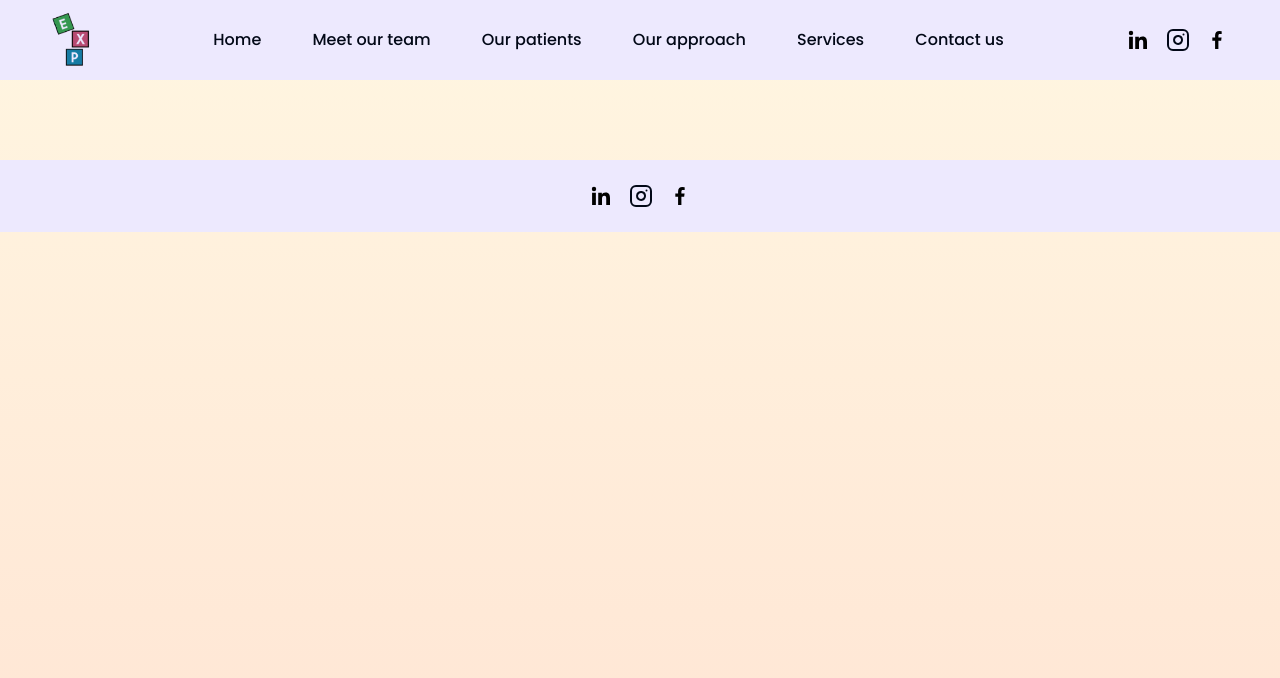
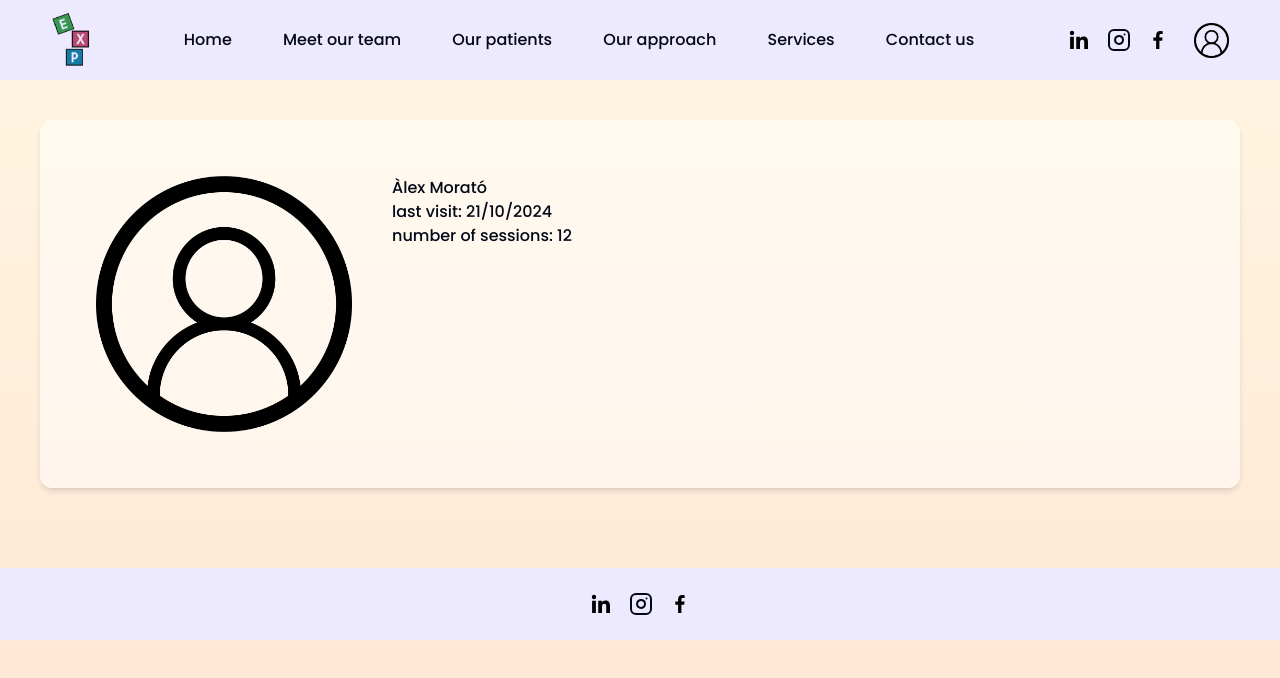
Before and after one commit to macupon/neuroExp, a React (Vite) app: page /user-detail in a window 1280 px wide. Shown: the top 678 px of the page. Built offline with nearby package versions, Linux system fonts and the light colour scheme.

Commit message:
first commit for adding users

```diff
--- a/src/App.jsx
+++ b/src/App.jsx
@@ -8,6 +8,7 @@ import HomeTraining from "./pages/HomeTraining";
 import Footer from "./components/ui/Footer";
 import OurApproach from "./pages/OurApproach";
 import ContactUs from "./pages/ContactUs";
+import UserDetail from "./pages/UserDetail";
 
 function App() {
   return (
@@ -22,6 +23,7 @@ function App() {
           <Route path="/speechandlanguage" element={<WhatWeOffer />} />
           <Route path="/hometraining" element={<HomeTraining />} />
           <Route path="/contactus" element={<ContactUs />} />
+          <Route path="/user-detail" element={<UserDetail />} />
         </Routes>
         <Footer />
       </Router>
--- a/src/components/ui/Navbar.jsx
+++ b/src/components/ui/Navbar.jsx
@@ -5,14 +5,20 @@ import { FbIcon } from "./icons/FbIcon";
 import { LinkIcon } from "./icons/LinkIcon";
 // import navLogo from "../../../public/nav-logo.png";
 import { useState, useEffect, useRef } from "react";
+import { useNavigate } from 'react-router-dom';
 
 export const Navbar = () => {
+  const navigate = useNavigate();
   const [menuOn, setMenuOn] = useState(false);
   let menuRef = useRef();
   let refBurguer = useRef();
 
   const toggleMenu = () => {
     setMenuOn((prevState) => !prevState);
+  };
+
+  const visitUserDetail = () => {
+    navigate('/user-detail'); // Navigate to /user-detail
   };
 
   useEffect(() => {
@@ -142,6 +148,15 @@ export const Navbar = () => {
               <IgIcon />
               <FbIcon />
             </div>
+            <div>
+              <img
+                src="../../public/user-profile.png"
+                alt="user icon"
+                onClick={visitUserDetail}
+                className="w-[5vw] h-[5vw] md:w-[4vw] md:h-[4vw] lg:w-[35px] lg:h-[35px] object-cover cursor-pointer"
+              ></img>
+            </div>
+
             <div ref={refBurguer} className="md:hidden">
               {/* paso al componente hijo la funcion que quiero que se ejecute*/}
               <MenuIcon handleClick={toggleMenu} />
--- /dev/null
+++ b/src/pages/UserDetail.jsx
@@ -0,0 +1,28 @@
+
+export default function UserDetail() {
+  return (
+    <>
+
+    <div className="flex flex-col bg-white/50 p-8 mx-10 lg:p-14 rounded-xl mt-10 mb-8 shadow-md">
+      <div className="flex flex-row items-top">
+        <img
+          src="../../public/user-profile.png"
+          alt="user photo"
+          className="w-[20vw] h-[20vw] md:w-[20vw] md:h-[20vw] lg:w-[20vw] lg:h-[20vw] object-cover cursor-pointer mr-10">
+        </img>
+        <div className="flex flex-col">
+          <h1>Àlex Morató</h1>
+          <p>
+            last visit: 21/10/2024
+          </p>
+          <p>
+            number of sessions: 12
+          </p>
+        </div>
+
+      </div>
+    </div>
+
+    </>
+  )
+}
```
Also changed, not shown: public/user-profile.png (added).
